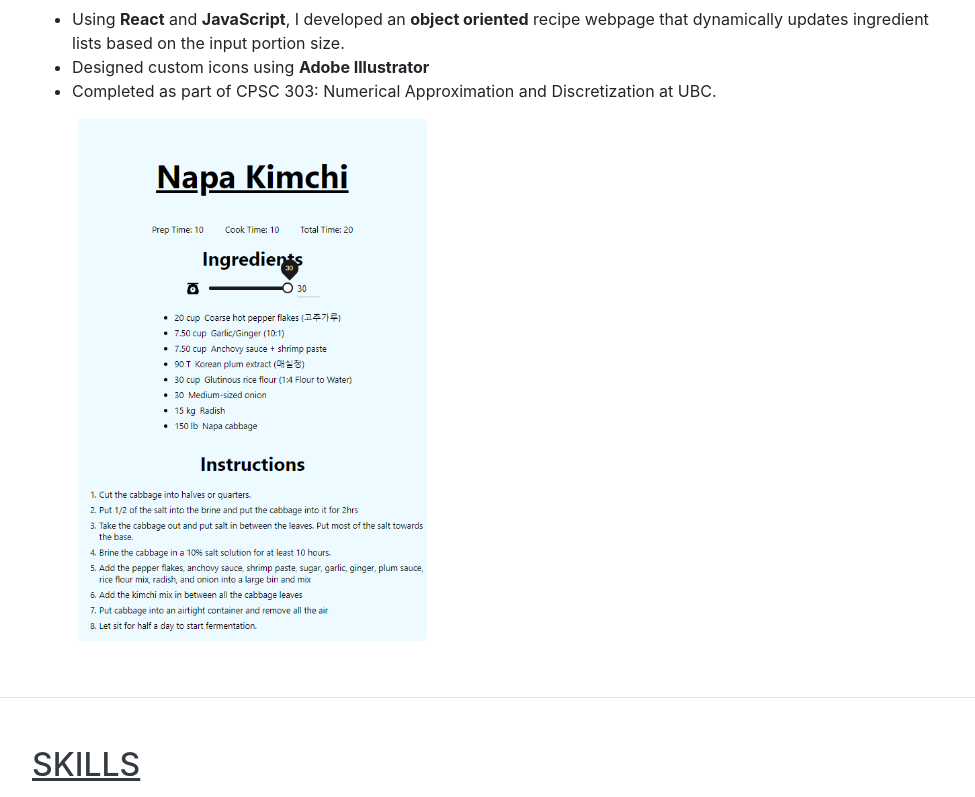
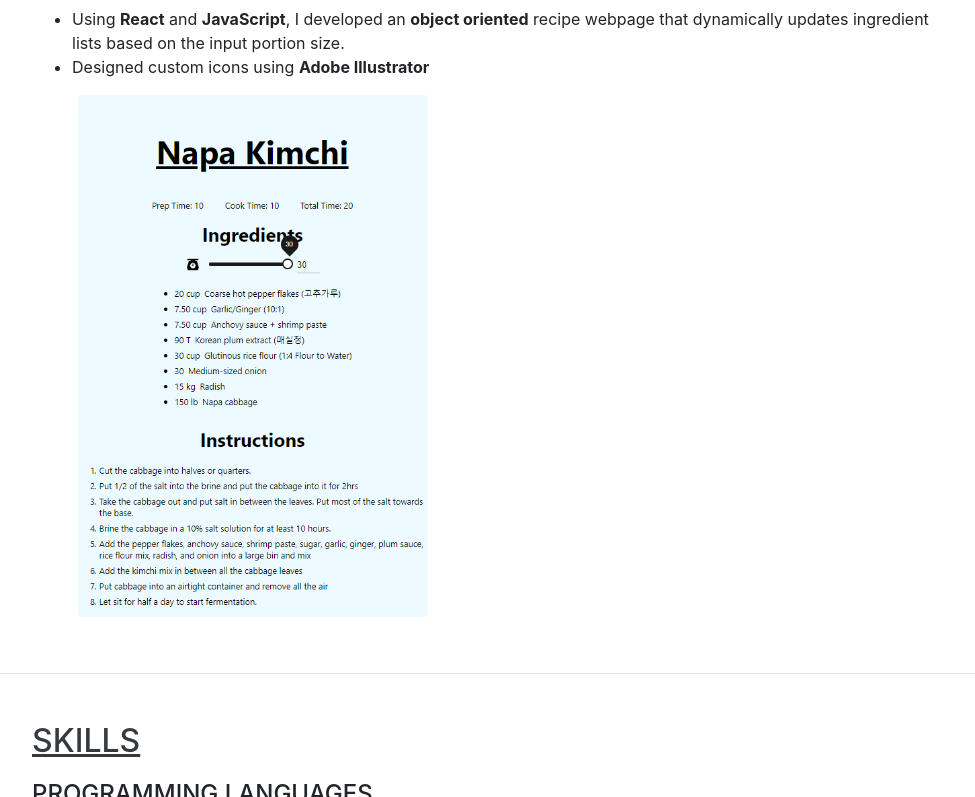
Before and after one commit to yeunganty/yeunganty.github.io, a website with bundled scripts: page index.html in a window 1280 px wide. Shown: the part 2840-3637 px from the top of the page, without its empty margins (288-1263 px from the left). Built offline with nearby package versions, Linux system fonts and the light colour scheme; a web font is replaced by a local one.

Commit message:
contentFix

```diff
--- a/index.html
+++ b/index.html
@@ -252,9 +252,6 @@
                         webpage that dynamically updates ingredient lists based on the input portion size.
                     </li>
                     <li>Designed custom icons using  <b>Adobe Illustrator</b></li>
-                    <li>
-                        Completed as part of CPSC 303: Numerical Approximation and Discretization at UBC.
-                    </li>
                 </ul>
                 <img style="margin-left: 5%; max-width: 350px" class="rounded d-block mb-2" src="img/recipeApp.png"
                      alt="">
```
